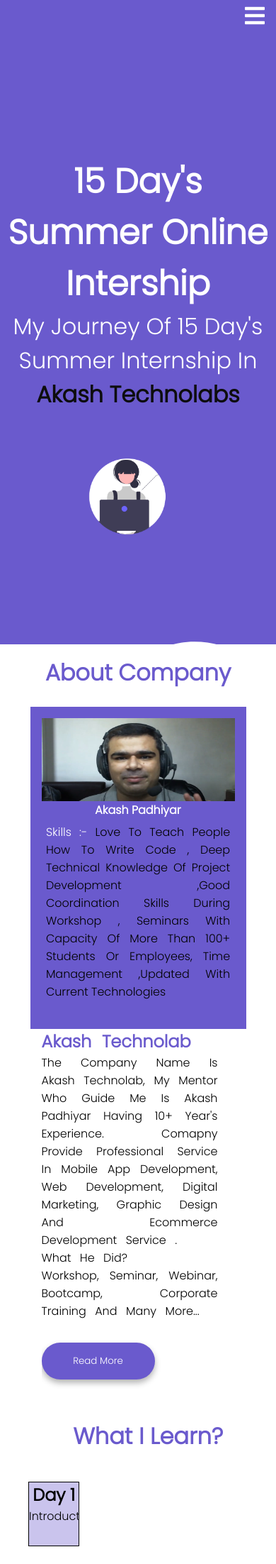
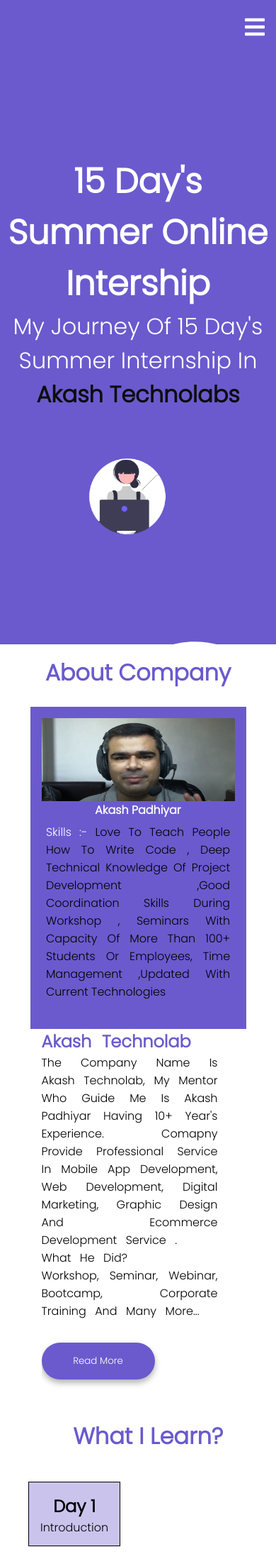
Before and after one commit to Sakina277/15-days-internship, a PHP site: page / in a window 390 px wide. Shown: the top 2204 px of the page at 71% size. Run offline with PHP 8.4, Linux system fonts and the light colour scheme.

Commit message:
card responsive

```diff
--- a/Internship/style.css
+++ b/Internship/style.css
@@ -266,7 +266,7 @@
 }
 .what .card{
 	position: relative;
-	max-width:40vw;
+	min-width:20vw;
 	height:10vh;
 	display:flex;
 	flex-flow: column;
@@ -281,7 +281,7 @@
 }
 .what .card .card-inner{
 	position: relative;
-	width: 18vw;
+	min-width: 18vw;
 	height:20vh;
 	text-align: center;
 
@@ -291,7 +291,7 @@
 .what .card-outer{
 	  position: absolute;
 	  top:5rem;
-	  max-width:20vw;
+	  width:20vw;
 	  min-height:13vh;
 	  overflow: hidden;
 	  padding:0.5rem;
@@ -362,6 +362,7 @@
 @media (max-width:786px ){
 	.header{
 		width:100vw;
+		padding: 1rem;
 		display: grid;
 		grid-column-start:(2,1fr);
 
@@ -440,6 +441,15 @@
 	color:white;
 	font-size:1rem;
 }
+
+  /*.what .card{
+  	width:40vw;
+
+  }*/
+  .what .card .card-inner  {
+
+      margin:1rem;
+  }
 .footer {
 
       	display: flex;
```
